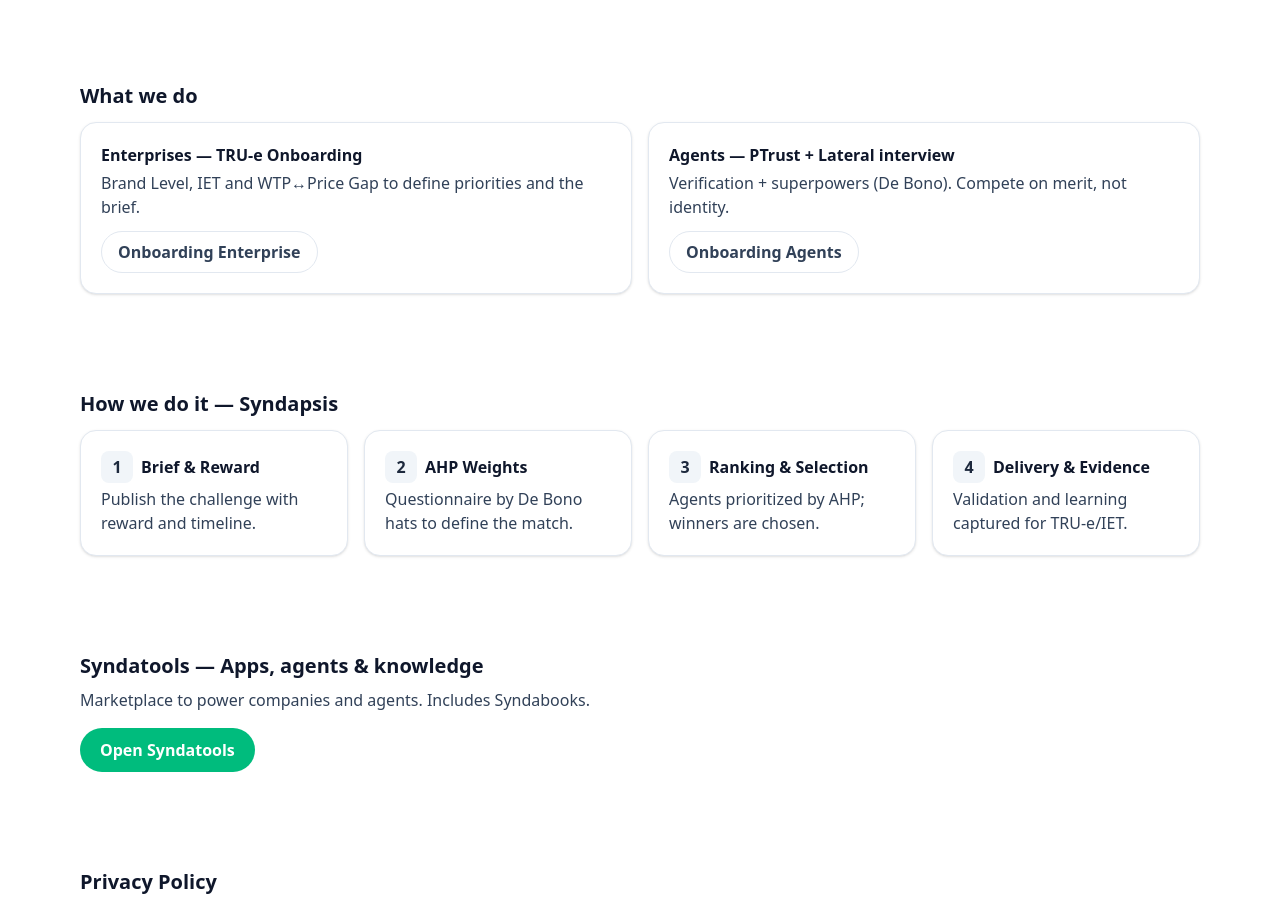
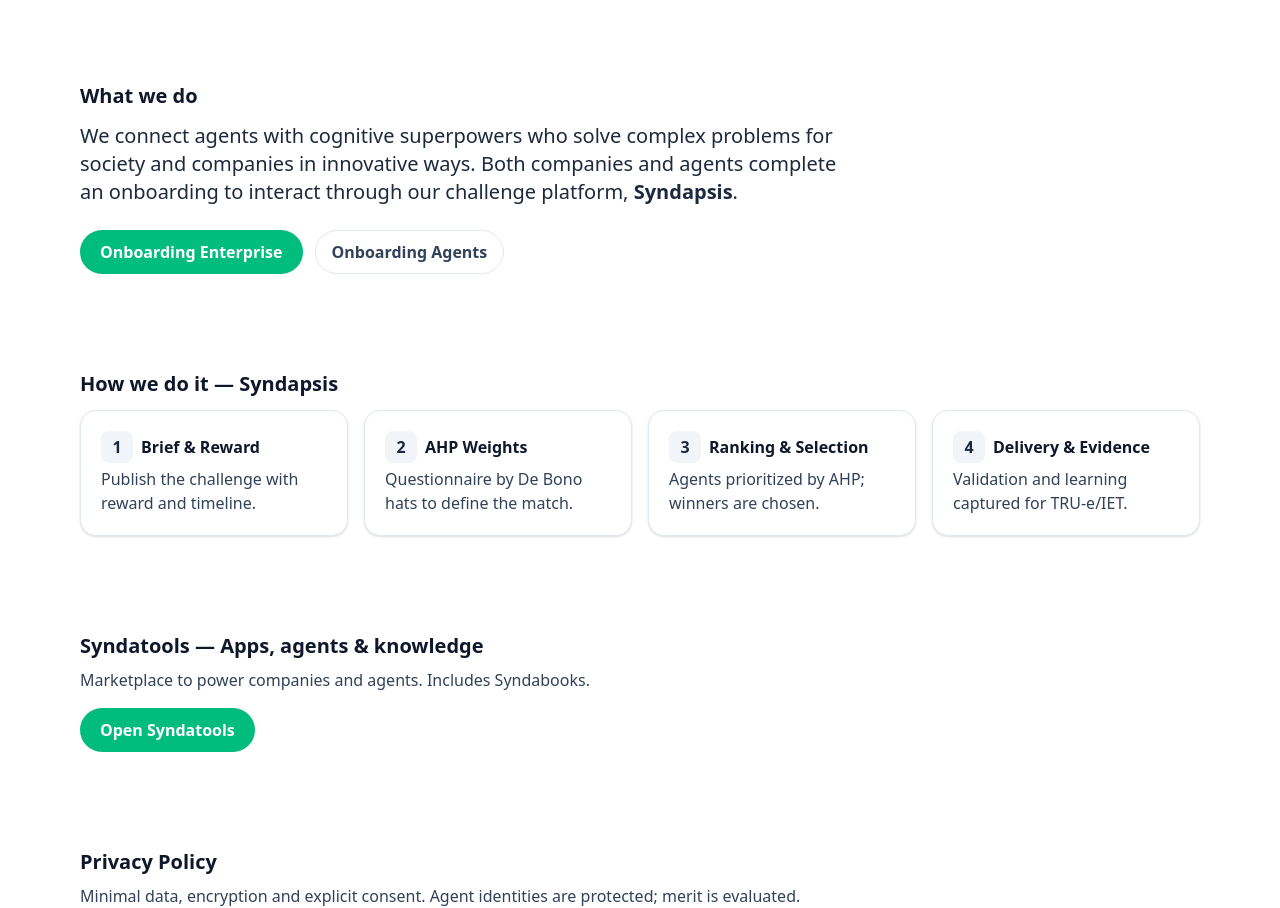
Before and after one commit to christopherrichardson25-SYNDA/syndaverse-dashboard, a Next.js app: page / in a window 1280 px wide. Shown: the part 1160-2068 px from the top of the page. Built offline with nearby package versions, Linux system fonts and the light colour scheme.

Commit message:
ux: simplify What we do to intro copy + two onboarding CTAs (bigger text)

```diff
--- a/app/page.tsx
+++ b/app/page.tsx
@@ -120,17 +120,10 @@ export default function Home(){
       <section id="what" className="bg-white">
         <div className="container mx-auto max-w-6xl px-4 py-12">
           <h2 className="mb-3 text-xl font-semibold text-slate-900">What we do</h2>
-          <div className="grid gap-4 md:grid-cols-2">
-            <Card
-              title="Enterprises — TRU-e Onboarding"
-              desc="Brand Level, IET and WTP↔Price Gap to define priorities and the brief."
-              cta={{ label: "Onboarding Enterprise", href: REPOS.onboardingEnterprise }}
-            />
-            <Card
-              title="Agents — PTrust + Lateral interview"
-              desc="Verification + superpowers (De Bono). Compete on merit, not identity."
-              cta={{ label: "Onboarding Agents", href: REPOS.onboardingAgents }}
-            />
+          <p className="mt-2 text-slate-800 text-lg md:text-xl max-w-3xl">We connect agents with cognitive superpowers who solve complex problems for society and companies in innovative ways. Both companies and agents complete an onboarding to interact through our challenge platform, <b>Syndapsis</b>.</p>
+          <div className="mt-6 flex flex-wrap gap-3">
+            <a className="btn-primary" href={REPOS.onboardingEnterprise} target="_blank" rel="noopener">Onboarding Enterprise</a>
+            <a className="btn-outline" href={REPOS.onboardingAgents} target="_blank" rel="noopener">Onboarding Agents</a>
           </div>
         </div>
       </section>
```
